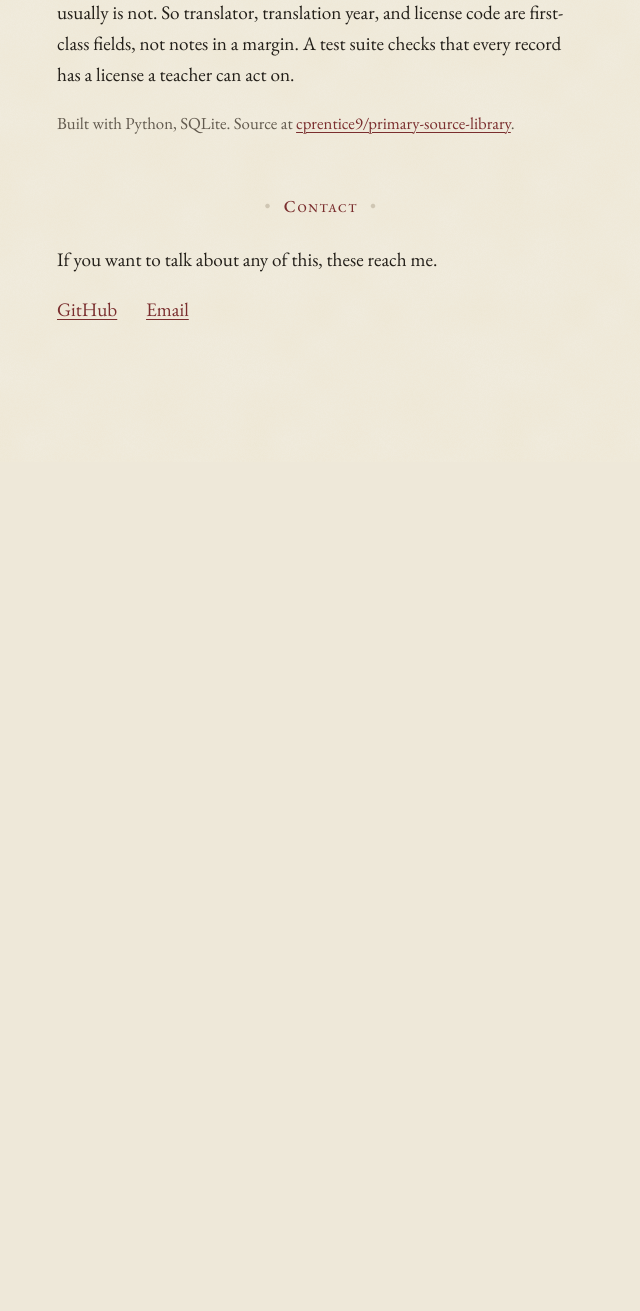
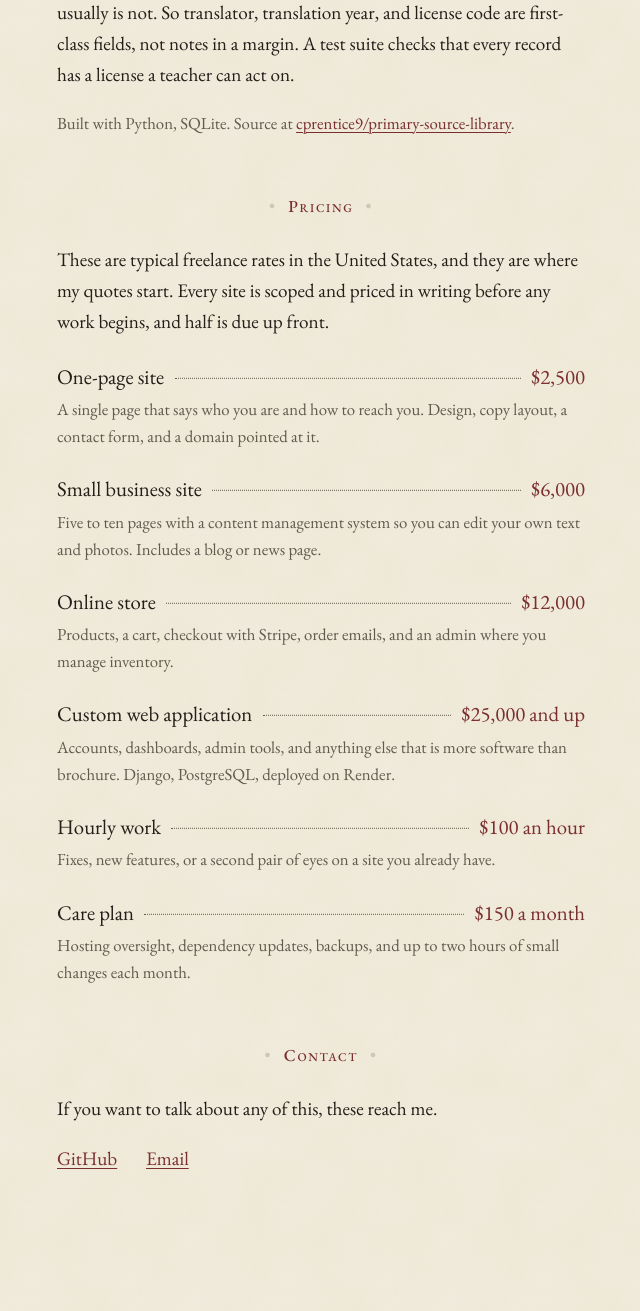
Before and after one commit to cprentice9/current-portfolio, a Flask app: page / in a window 1280 px wide. Shown: the part 2568-3879 px from the top of the page, without its empty margins (319-959 px from the left). Before the commit the page ends 2888 px from the top, so only its background shows below. Run offline with Flask 3, Linux system fonts and the light colour scheme.

Commit message:
Add a pricing section with typical freelance rates

```diff
--- a/app.py
+++ b/app.py
@@ -27,6 +27,8 @@ def create_app():
             portrait=content.PORTRAIT,
             about=content.ABOUT,
             projects=content.PROJECTS,
+            pricing_note=content.PRICING_NOTE,
+            pricing=content.PRICING,
             links=content.LINKS,
         )
 
--- a/content.py
+++ b/content.py
@@ -83,6 +83,51 @@ PROJECTS = [
     },
 ]
 
+PRICING_NOTE = (
+    "These are typical freelance rates in the United States, and they are "
+    "where my quotes start. Every site is scoped and priced in writing "
+    "before any work begins, and half is due up front."
+)
+
+PRICING = [
+    {
+        "title": "One-page site",
+        "price": "$2,500",
+        "body": "A single page that says who you are and how to reach you. "
+        "Design, copy layout, a contact form, and a domain pointed at it.",
+    },
+    {
+        "title": "Small business site",
+        "price": "$6,000",
+        "body": "Five to ten pages with a content management system so you "
+        "can edit your own text and photos. Includes a blog or news page.",
+    },
+    {
+        "title": "Online store",
+        "price": "$12,000",
+        "body": "Products, a cart, checkout with Stripe, order emails, and an "
+        "admin where you manage inventory.",
+    },
+    {
+        "title": "Custom web application",
+        "price": "$25,000 and up",
+        "body": "Accounts, dashboards, admin tools, and anything else that is "
+        "more software than brochure. Django, PostgreSQL, deployed on Render.",
+    },
+    {
+        "title": "Hourly work",
+        "price": "$100 an hour",
+        "body": "Fixes, new features, or a second pair of eyes on a site you "
+        "already have.",
+    },
+    {
+        "title": "Care plan",
+        "price": "$150 a month",
+        "body": "Hosting oversight, dependency updates, backups, and up to "
+        "two hours of small changes each month.",
+    },
+]
+
 LINKS = [
     ("GitHub", "https://github.com/cprentice9"),
     ("Email", "mailto:cprentice94@icloud.com"),
--- a/static/page.css
+++ b/static/page.css
@@ -113,6 +113,27 @@ p + p { text-indent: 1.6em; margin-top: -0.6em; }
 .project p + p { text-indent: 0; margin-top: 0; }
 .notes { font-size: 1.05rem; color: var(--ink-soft); }
 
+/* Rate card set like a table of contents: title, dotted leader, price. */
+.rates { margin: 0; }
+.rates dt {
+  display: flex;
+  align-items: baseline;
+  gap: 0.5em;
+  font-size: 1.3rem;
+  margin: 1.4rem 0 0.2rem;
+}
+.rates dt::before {
+  content: "";
+  order: 2;
+  flex: 1;
+  min-width: 2em;
+  border-bottom: 1px dotted var(--ink-soft);
+  transform: translateY(-0.25em);
+}
+.rate-title { order: 1; }
+.rate-price { order: 3; color: var(--oxblood); font-variant-numeric: tabular-nums; white-space: nowrap; }
+.rates dd { margin: 0; font-size: 1.05rem; color: var(--ink-soft); }
+
 .links { list-style: none; padding: 0; margin: 0; display: flex; gap: 1.8rem; }
 
 @media (max-width: 600px) {
--- a/templates/index.html
+++ b/templates/index.html
@@ -39,6 +39,17 @@
   </section>
 
   <section>
+    <h2>Pricing</h2>
+    <p>{{ pricing_note }}</p>
+    <dl class="rates">
+      {% for tier in pricing %}
+      <dt><span class="rate-title">{{ tier.title }}</span><span class="rate-price">{{ tier.price }}</span></dt>
+      <dd>{{ tier.body }}</dd>
+      {% endfor %}
+    </dl>
+  </section>
+
+  <section>
     <h2>Contact</h2>
     <p>If you want to talk about any of this, these reach me.</p>
     <ul class="links">
```
Also changed, not shown: tests/test_app.py (+4 -0 lines).
